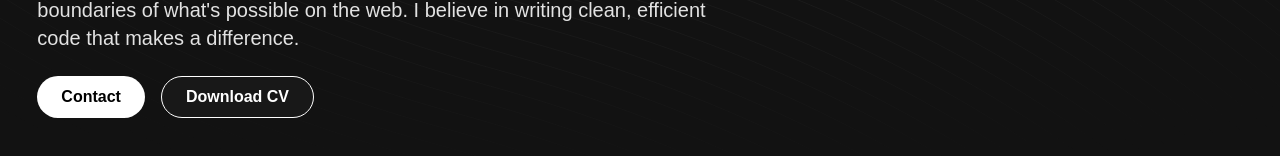
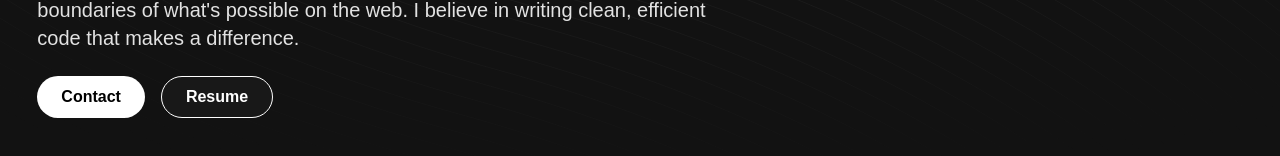
Before and after one commit to abhishiktemmanuel/portfolio, a Next.js app: page / in a window 1280 px wide. Shown: the part 420-576 px from the top of the page. Built offline with nearby package versions, Linux system fonts and the light colour scheme.

Commit message:
Update download link and button text in Hero component

```diff
--- a/src/app/components/Hero.jsx
+++ b/src/app/components/Hero.jsx
@@ -10,7 +10,7 @@ const strings = [
   ]
 
   const handleDownload = () => {
-    window.open('https://drive.google.com/uc?export=download&id=1PhNzoe_wNWTihrr8fTV6qAIdT5RKoUnK', '_blank');
+    window.open('https://drive.google.com/file/d/12KWUPdhhy-K1qOXMWPzwQ_UI6v5C7aOb/view?usp=share_link');
   };
 
 function Hero() {
@@ -43,7 +43,7 @@ function Hero() {
             onClick={handleDownload}
             className="bg-[#181818] hover:bg-[#292929] text-white px-6 py-2 rounded-full font-semibold border border-white"
           >
-            Download CV
+            Resume
           </button>
 
           </div>
```
